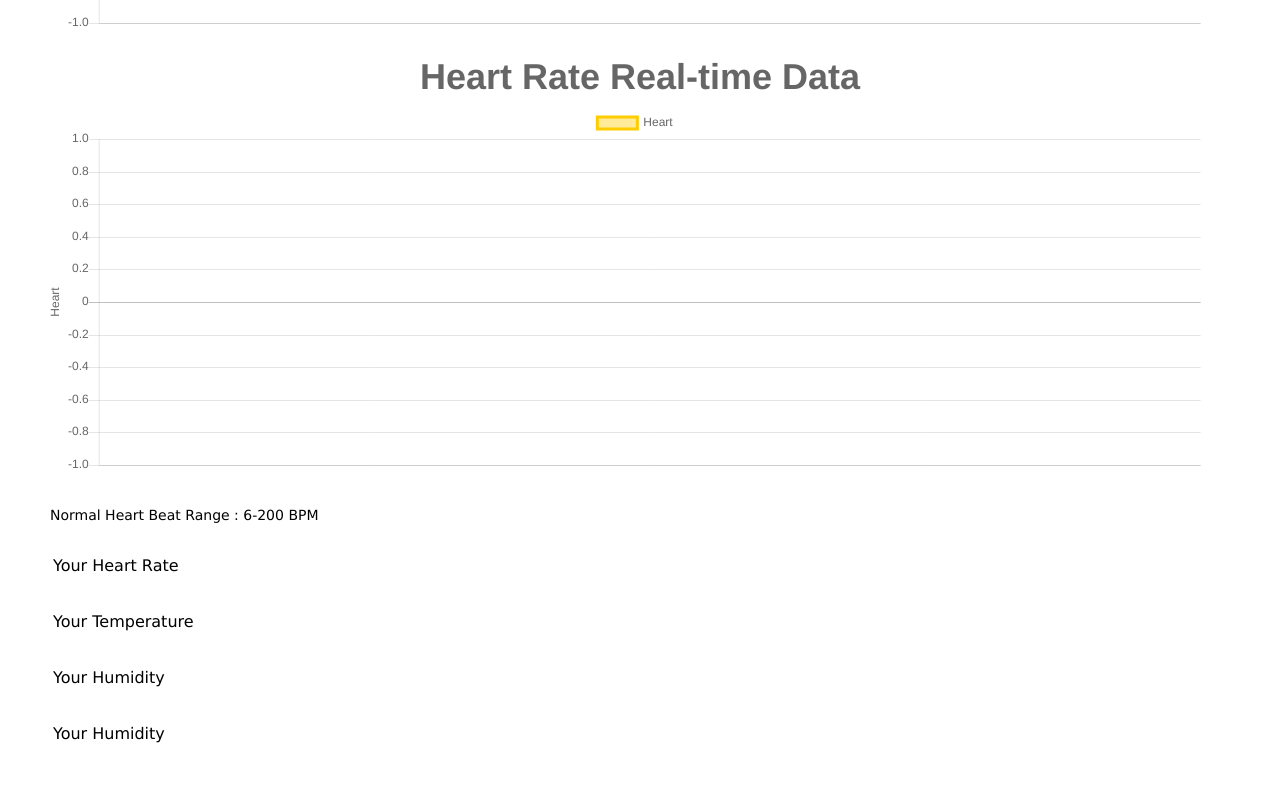
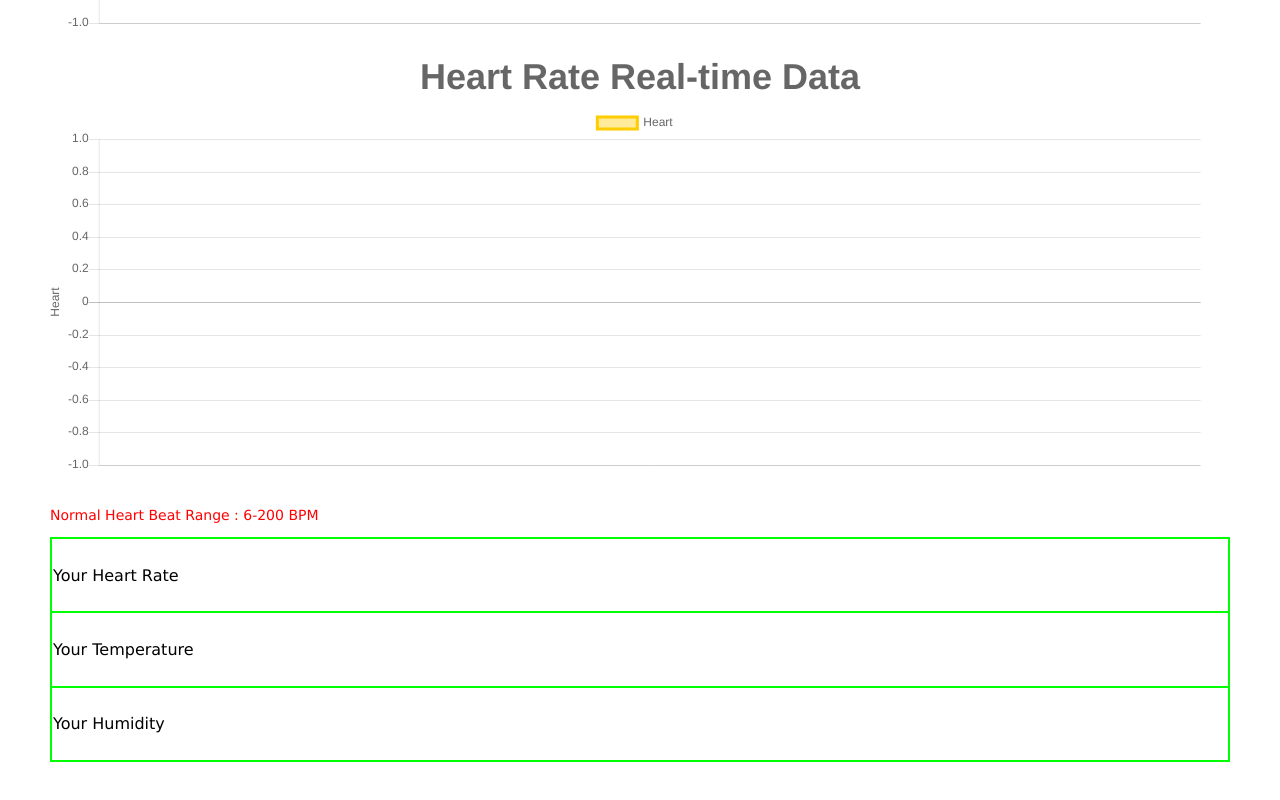
Before and after one commit to mgella/Tester, a website: page public/index.html in a window 1280 px wide. Shown: the part 883-1683 px from the top of the page. Drawn offline with Linux system fonts and the light colour scheme.

Commit message:
Update index.html

```diff
--- a/public/index.html
+++ b/public/index.html
@@ -12,9 +12,9 @@
     <canvas id="myChart" width="400" height="150"></canvas>
      <canvas id="myChart3" width="400" height="150"></canvas>
       <canvas id="myChart4" width="400" height="150"></canvas>
-      <p>Normal Heart Beat Range : 6-200 BPM </p>
+      <p style="color:red;">Normal Heart Beat Range : 6-200 BPM </p>
       <div id="table1" style="display:flex">
-        <table id="labels" style="width:100%; height:225">
+        <table bgcolor="#00FF00" id="labels" style="width:100%; height:225">
             <tr>
 				<td bgcolor="#fff"><p id="label1"></p><p class="labels">Your Heart Rate</p></td>
                 </tr>
@@ -27,10 +27,7 @@
                 <td bgcolor="#fff"><p id="label3"></p><p class="labels">Your Humidity</p></td>
 
             </tr>
-            <tr>
-                <td bgcolor="#fff"><p id="label4"></p><p class="labels">Your Humidity</p></td>
 
-            </tr>
             </table>
     </div>
 </body>
```
